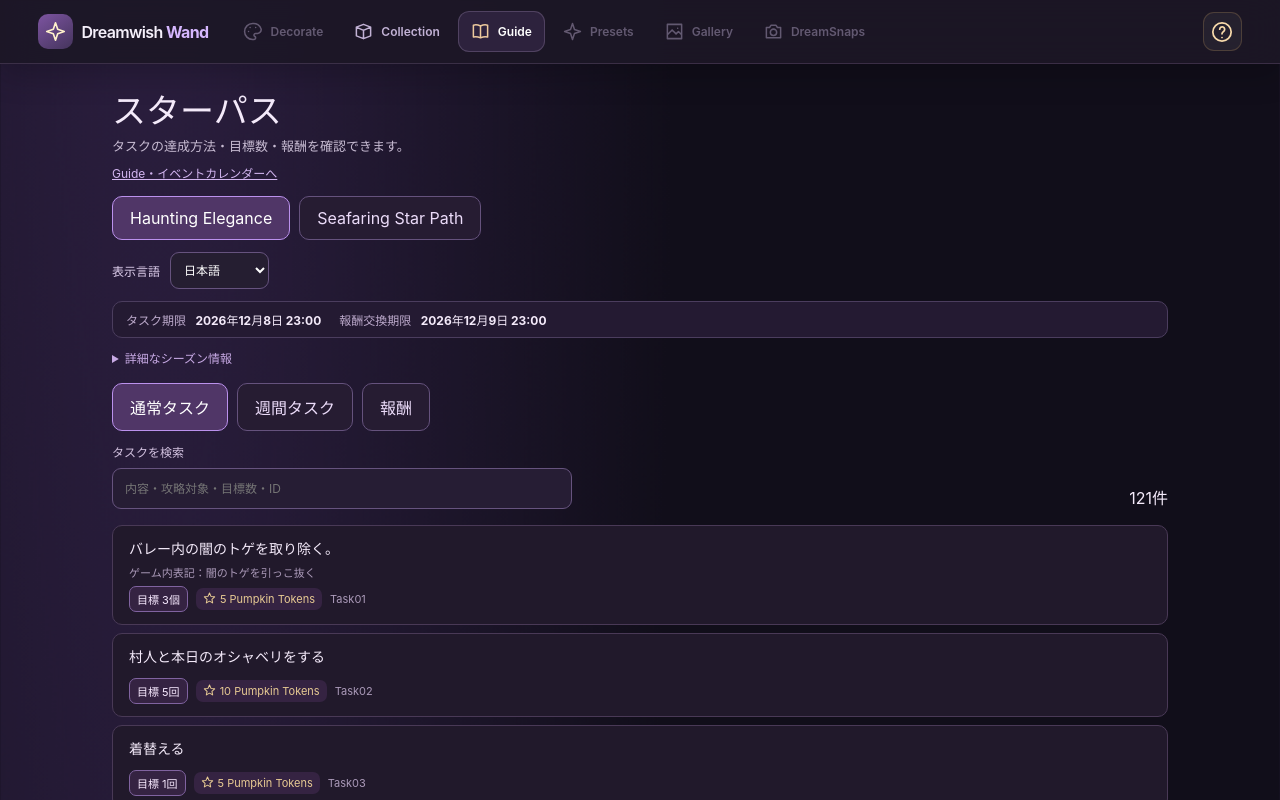
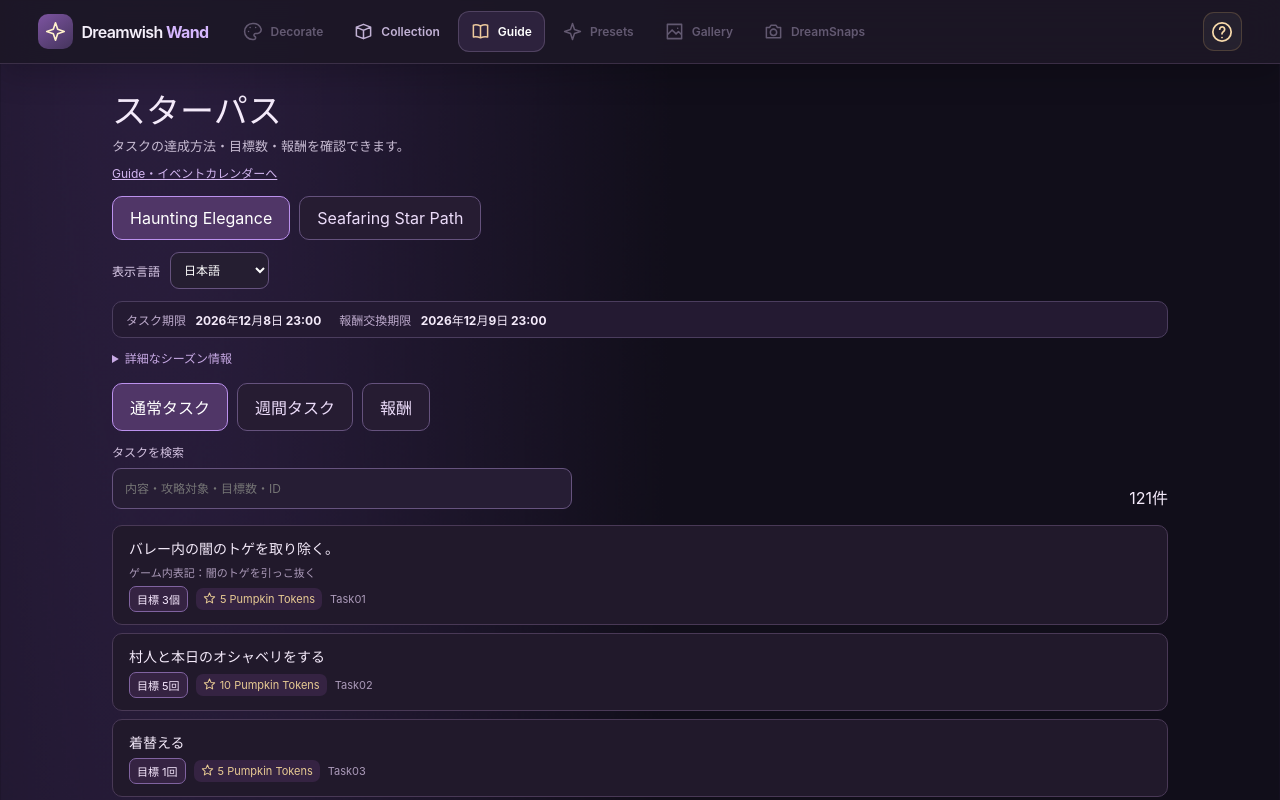
Before and after one commit to DreamwishWand/Wand, a SvelteKit app: page /guide/star-path in a window 1280 px wide. Shown: the top 800 px of the page. Built offline with nearby package versions, Linux system fonts and the light colour scheme.

Commit message:
ui(db03): omit unnecessary line beneath 150 source-native Star Path tasks

```diff
--- a/src/routes/guide/star-path/+page.svelte
+++ b/src/routes/guide/star-path/+page.svelte
@@ -139,7 +139,7 @@
           {#each filtered.slice(0,limit) as t (t.id)}
             {@const display=starpathTaskDisplay(season.id,t,locale,starpathDailyDescription(dailyLocales,season.id,t.id,locale))}
             {@const goal=starpathGoalLabel(goalAmounts,season.id,t)}
-            <li><strong>{display.headline}</strong><small>{display.note}</small><small class="task-data">{#if goal}<span class="goal-badge">目標 {goal}</span>{/if}<span class="token-badge"><WandIcon name="star" size={13}/> {t.tokenReward} {season.currencyName}</span><span>{t.id}{t.availableOnDay!==undefined?' · 解放設定日 '+t.availableOnDay:''}</span></small></li>
+            <li><strong>{display.headline}</strong>{#if display.note}<small>{display.note}</small>{/if}<small class="task-data">{#if goal}<span class="goal-badge">目標 {goal}</span>{/if}<span class="token-badge"><WandIcon name="star" size={13}/> {t.tokenReward} {season.currencyName}</span><span>{t.id}{t.availableOnDay!==undefined?' · 解放設定日 '+t.availableOnDay:''}</span></small></li>
           {/each}
         </ul>
         {#if filtered.length===0}<p role="status" class="empty-match">一致する通常タスクはありません。</p>{/if}
@@ -156,7 +156,7 @@
               {#each week.tasks as t (t.id)}
                 {@const display=starpathTaskDisplay(season.id,t,locale,starpathWeeklyDescription(weeklyLocales,t.descriptionKey,locale))}
                 {@const goal=starpathGoalLabel(goalAmounts,season.id,t)}
-                <li><strong>{display.headline}</strong><small>{display.note}</small><small class="task-data">{#if goal}<span class="goal-badge">目標 {goal}</span>{/if}<span class="token-badge"><WandIcon name="star" size={13}/> {t.tokenReward} {season.currencyName}</span><span>{t.id}</span></small></li>
+                <li><strong>{display.headline}</strong>{#if display.note}<small>{display.note}</small>{/if}<small class="task-data">{#if goal}<span class="goal-badge">目標 {goal}</span>{/if}<span class="token-badge"><WandIcon name="star" size={13}/> {t.tokenReward} {season.currencyName}</span><span>{t.id}</span></small></li>
               {/each}
             </ul>
           </section>
```
